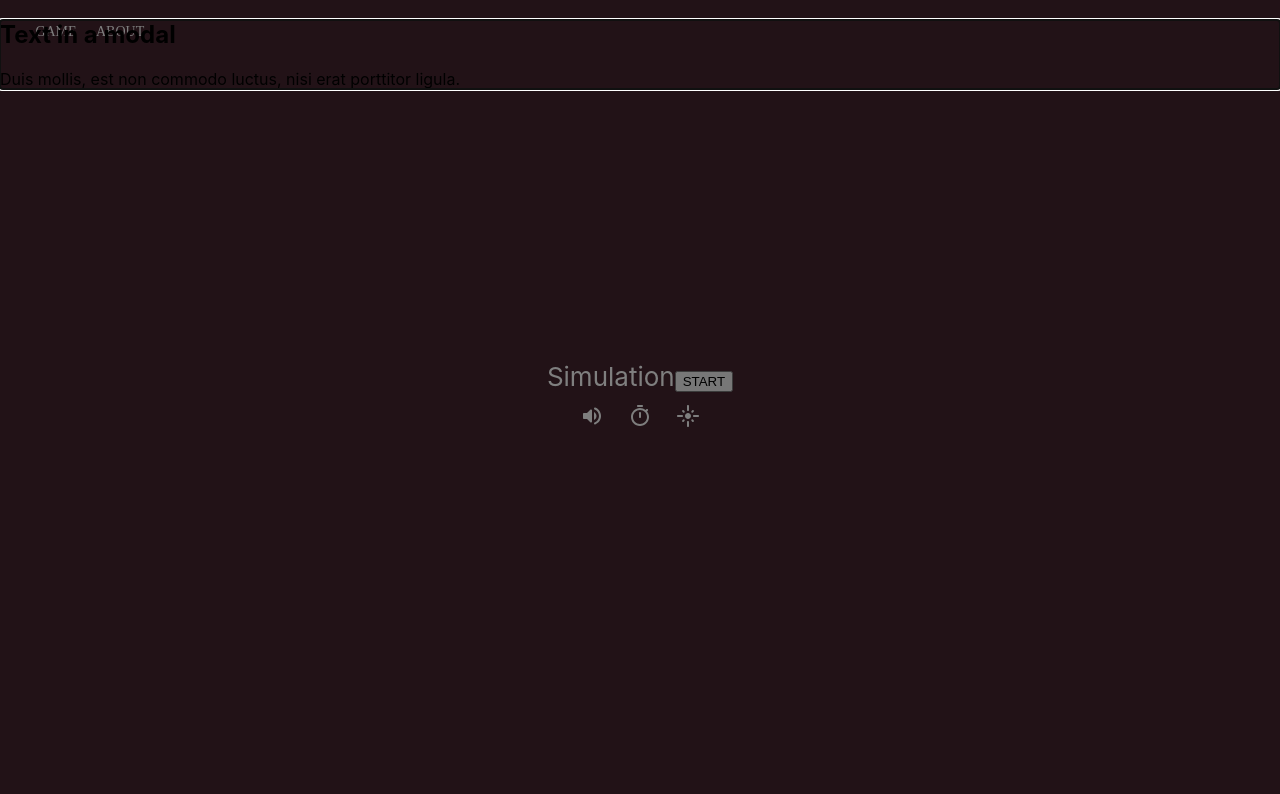
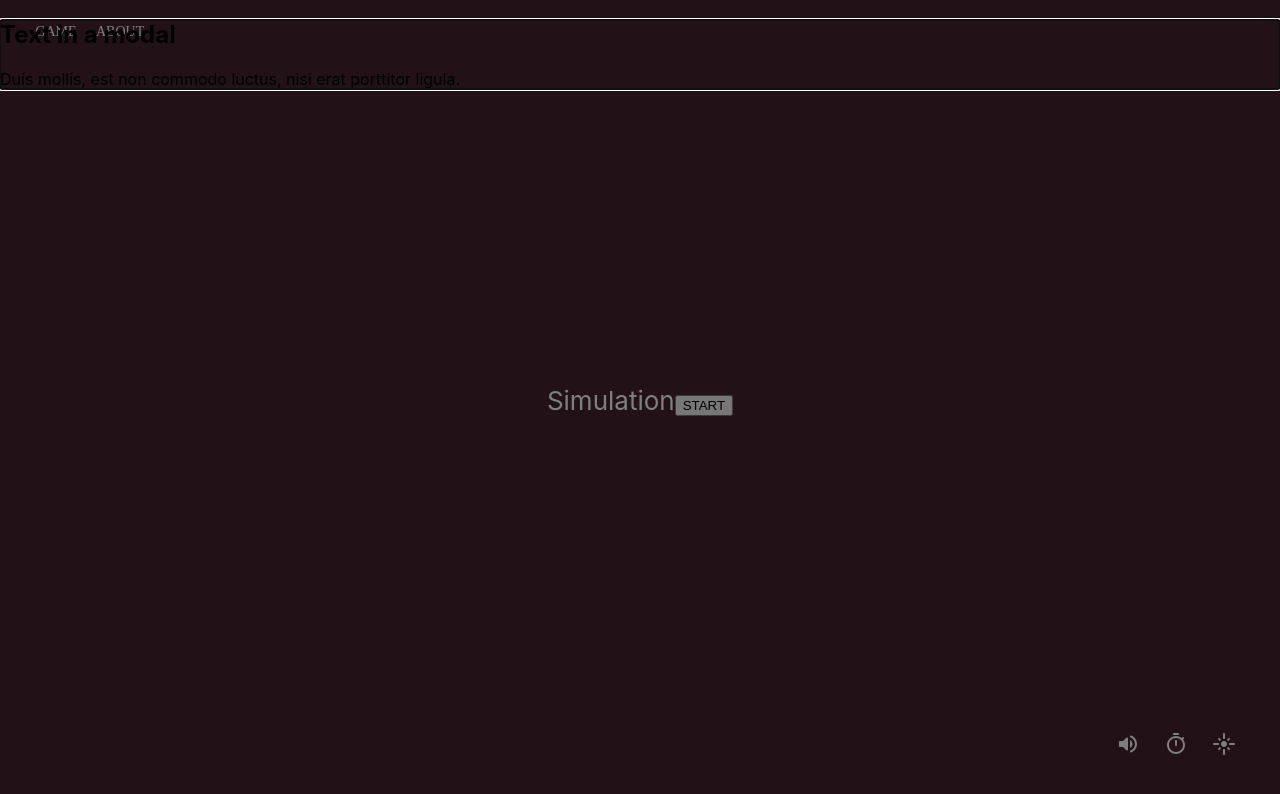
Before and after one commit to justussoh/social_credit_simulation, a React (Create React App) app: page / in a window 1280 px wide. Shown: the top 794 px of the page. Built offline with nearby package versions, Linux system fonts and the light colour scheme; no server answers; a web font is replaced by a local one.

Commit message:
feat: styled buttons

```diff
--- a/src/components/Simulation/simulation.css
+++ b/src/components/Simulation/simulation.css
@@ -19,9 +19,18 @@
   z-index: 2;
 }
 
-.red {
+.red-record {
   color: red;
   font-size: 50px!important;
+  position: absolute;
+  top: 32px;
+  right: 32px;
+}
+
+.settings{
+  position: absolute;
+  bottom: 32px;
+  right: 32px;
 }
 
 @keyframes blinker {
--- a/src/components/Simulation/simulation.js
+++ b/src/components/Simulation/simulation.js
@@ -114,7 +114,6 @@ export const Simulation = () => {
       case "GAME":
         return (
           <div>
-            <RadioButtonCheckedRoundedIcon className="blink red" />
             {timerEnabled ? <code>{timeLeft}</code> : ""}
             <h1>{questions[gameIndex].question}</h1>
             <button onClick={nextQuestion}>
@@ -135,8 +134,13 @@ export const Simulation = () => {
   return (
     <header className="App-header">
       {sirenEnabled ? <div className="siren level-1" /> : ""}
+      {gameState === "GAME" ? (
+        <RadioButtonCheckedRoundedIcon className="blink red-record" />
+      ) : (
+        ""
+      )}
       <div className="level-2">{renderGame()}</div>
-      <div className="level-2">
+      <div className="level-2 settings">
         <IconButton onClick={onMute} color="secondary">
           {!soundEnabled ? <VolumeOffRoundedIcon /> : <VolumeUpRoundedIcon />}
         </IconButton>
```
